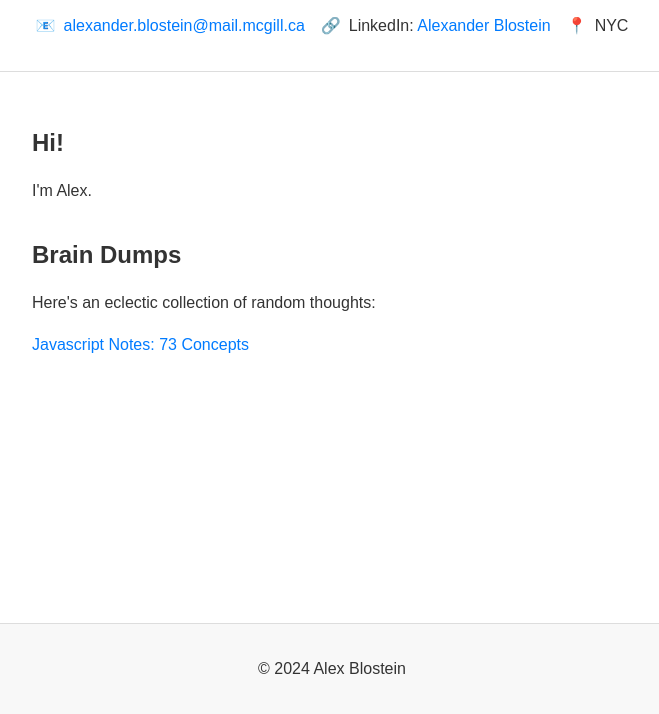
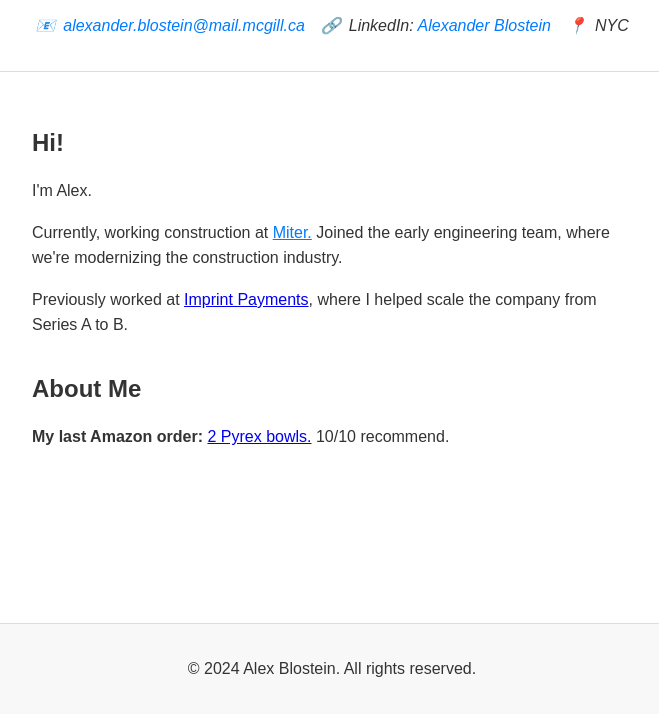
Before and after one commit to ablost33/website, a plain HTML site: page index.html in a window 1280 px wide. Shown: the part 86-800 px from the top of the page, without its empty margins (308-967 px from the left). Drawn offline with Linux system fonts and the light colour scheme.

Commit message:
Updated website

```diff
--- a/index.html
+++ b/index.html
@@ -3,33 +3,33 @@
 <head>
     <meta charset="UTF-8">
     <meta name="viewport" content="width=device-width, initial-scale=1.0">
+    <meta name="description" content="Alex Blostein - Product Engineer at Miter, with experience at Imprint Payments.">
     <title>Alex Blostein</title>
     <link rel="stylesheet" href="style.css">
 </head>
 <body>
     <header>
         <h1>Alex Blostein</h1>
-        <div class="contact-info">
-            <p><span class="icon">📧</span><a href="mailto:alexander.blostein@mail.mcgill.ca">alexander.blostein@mail.mcgill.ca</a></p>
-            <p><span class="icon">🔗</span>LinkedIn: <a href="https://www.linkedin.com/in/alexander-blostein/" target="_blank">Alexander Blostein</a></p>
-            <p><span class="icon">📍</span>NYC</p>
-        </div>
+        <address class="contact-info">
+            <p><span class="icon" aria-label="Email">📧</span><a href="mailto:alexander.blostein@mail.mcgill.ca">alexander.blostein@mail.mcgill.ca</a></p>
+            <p><span class="icon" aria-label="LinkedIn">🔗</span>LinkedIn: <a href="https://www.linkedin.com/in/alexander-blostein/" target="_blank" rel="noopener noreferrer">Alexander Blostein</a></p>
+            <p><span class="icon" aria-label="Location">📍</span>NYC</p>
+        </address>
     </header>
     <main>
         <section>
             <h2>Hi!</h2>
             <p>I'm Alex.</p>
+            <p>Currently, working construction at <a href="https://www.miter.com" target="_blank" rel="noopener noreferrer">Miter.</a> Joined the early engineering team, where we're modernizing the construction industry.</p>
+            <p>Previously worked at <a href="https://finance.yahoo.com/news/imprint-raises-75m-series-b-130500677.html" rel="noopener noreferrer">Imprint Payments</a>, where I helped scale the company from Series A to B.</p>
         </section>
         <section>
-            <h2>Brain Dumps</h2>
-            <p>Here's an eclectic collection of random thoughts:</p>
-            <ul>
-                <li><a href="javascript_notes.html">Javascript Notes: 73 Concepts</a></li>
-            </ul>
+            <h2>About Me</h2>
+            <p><strong>My last Amazon order: </strong> <a href="https://www.amazon.com/dp/B08514ZZ8G?ref=ppx_yo2ov_dt_b_fed_asin_title">2 Pyrex bowls.</a>  10/10 recommend.</p>
         </section>
     </main>
     <footer>
-        <p>&copy; 2024 Alex Blostein</p>
+        <p>&copy; 2024 Alex Blostein. All rights reserved.</p>
     </footer>
 </body>
 </html>
```
Also changed, not shown: javascript_notes.html (deleted, +0 -34 lines).
